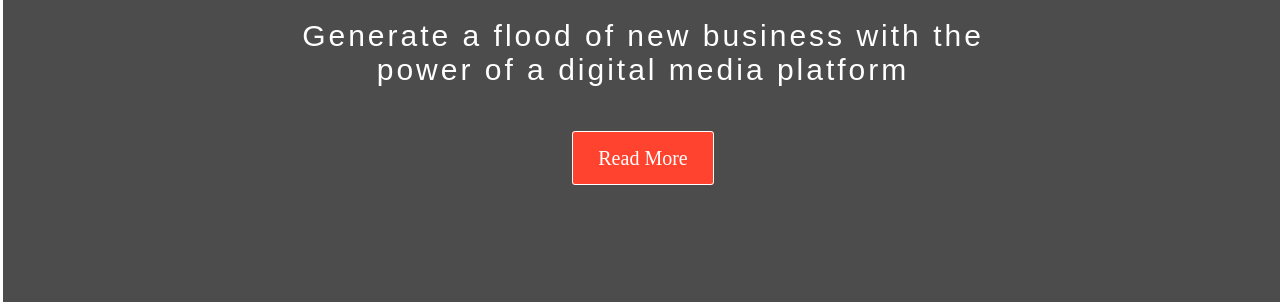
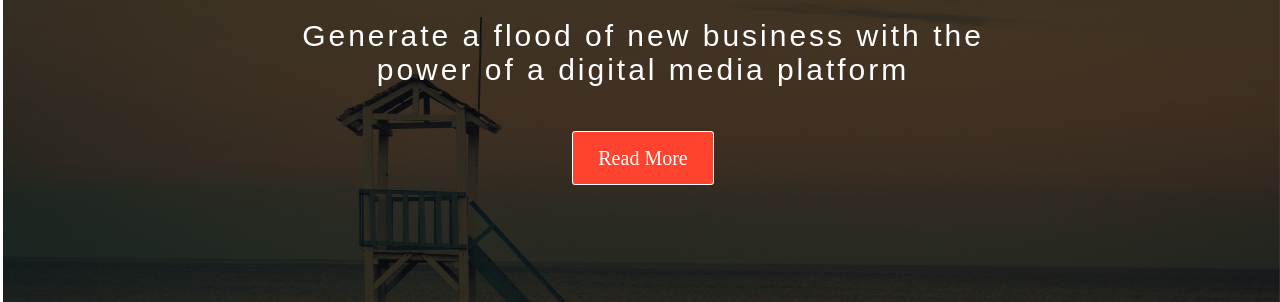
Before and after one commit to ShaguftaKhan786/Sulfur, a plain HTML site: page index.html in a window 1280 px wide. Shown: the part 307-609 px from the top of the page. Drawn offline with nearby package versions, Linux system fonts and the light colour scheme; files whose address does not match are found by name; a web font is replaced by a local one.

Commit message:
background path change

```diff
--- a/sulfur1.css
+++ b/sulfur1.css
@@ -224,7 +224,7 @@ nav.menu-btn {
     height: 500px;
     text-align: center;
     color: #fff;
-    background-image: url(./Website/banner.jpg);
+    background-image: url('banner.jpg');
     background-size: cover;
 
 }
```
